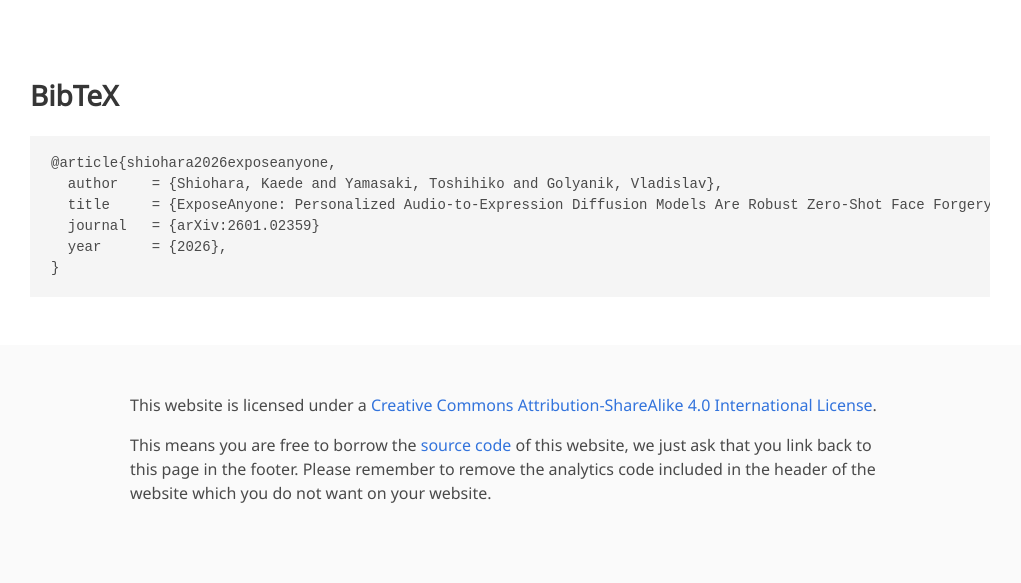
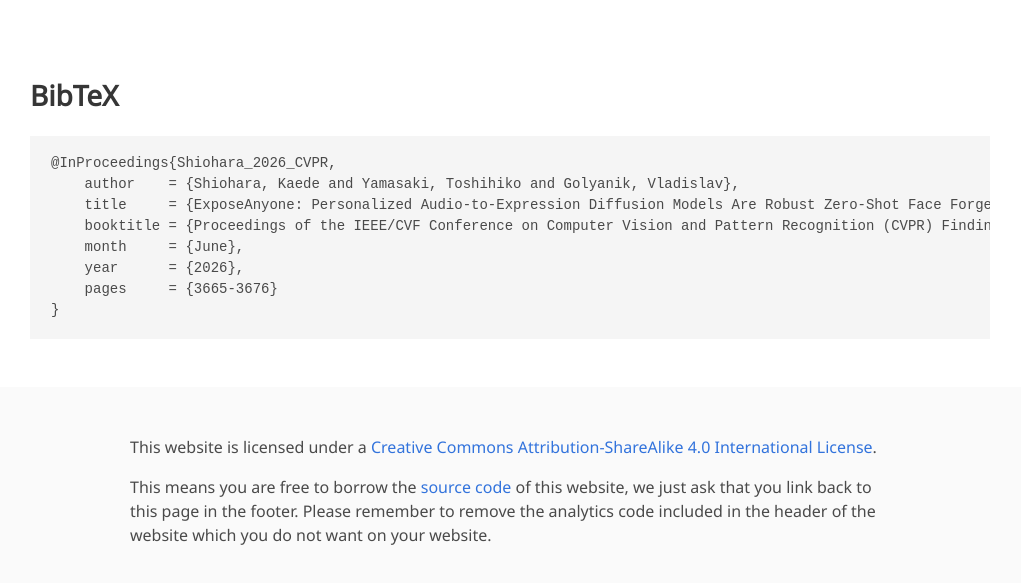
Before and after one commit to mapooon/ExposeAnyonePage, a plain HTML site: page index.html in a window 1280 px wide. Shown: the part 6138-6721 px from the top of the page, without its empty margins (130-1151 px from the left). Drawn offline with nearby package versions, Linux system fonts and the light colour scheme; some icons are missing; a web font is replaced by a local one.

Commit message:
update bibtex

```diff
--- a/index.html
+++ b/index.html
@@ -456,11 +456,13 @@
 <section class="section" id="BibTeX">
   <div class="container is-max-desktop content">
     <h2 class="title">BibTeX</h2>
-    <pre><code>@article{shiohara2026exposeanyone,
-  author    = {Shiohara, Kaede and Yamasaki, Toshihiko and Golyanik, Vladislav},
-  title     = {ExposeAnyone: Personalized Audio-to-Expression Diffusion Models Are Robust Zero-Shot Face Forgery Detectors},
-  journal   = {arXiv:2601.02359}
-  year      = {2026},
+    <pre><code>@InProceedings{Shiohara_2026_CVPR,
+    author    = {Shiohara, Kaede and Yamasaki, Toshihiko and Golyanik, Vladislav},
+    title     = {ExposeAnyone: Personalized Audio-to-Expression Diffusion Models Are Robust Zero-Shot Face Forgery Detectors},
+    booktitle = {Proceedings of the IEEE/CVF Conference on Computer Vision and Pattern Recognition (CVPR) Findings},
+    month     = {June},
+    year      = {2026},
+    pages     = {3665-3676}
 }</code></pre>
   </div>
 </section>
```
